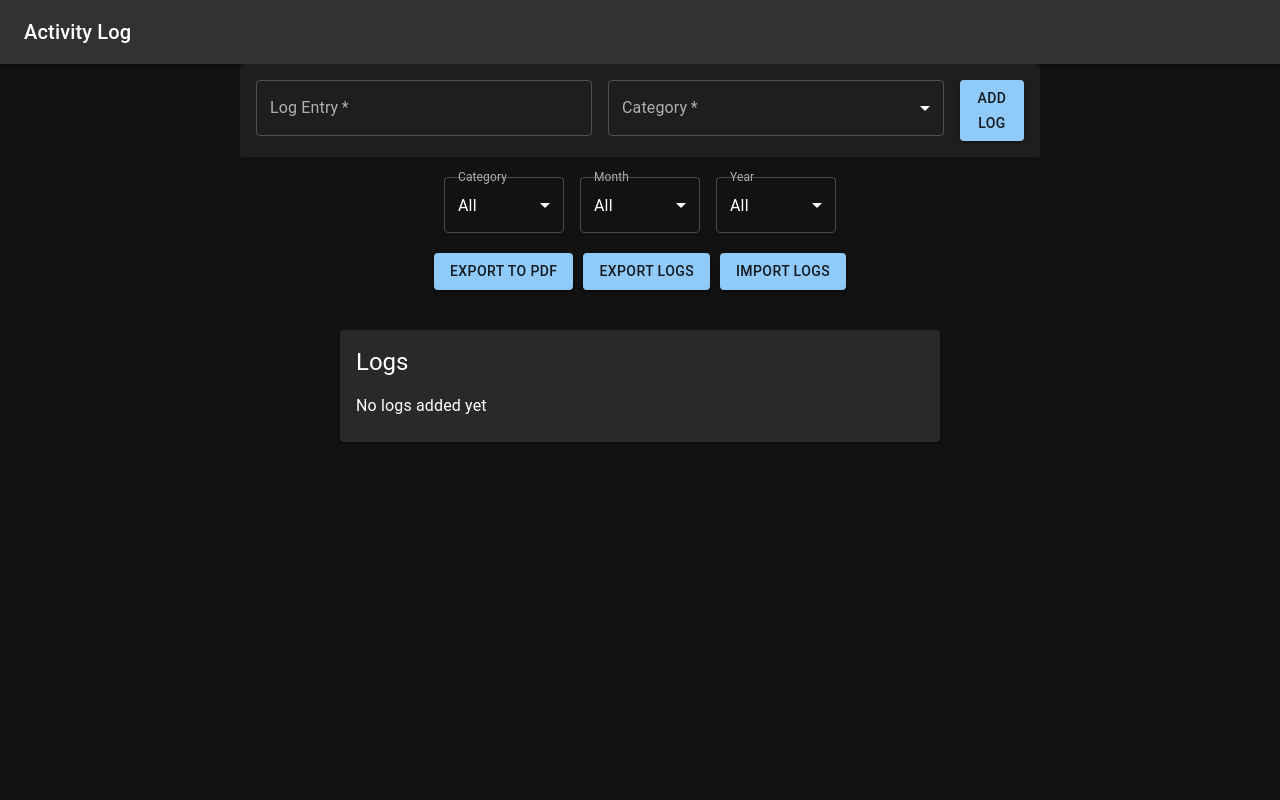
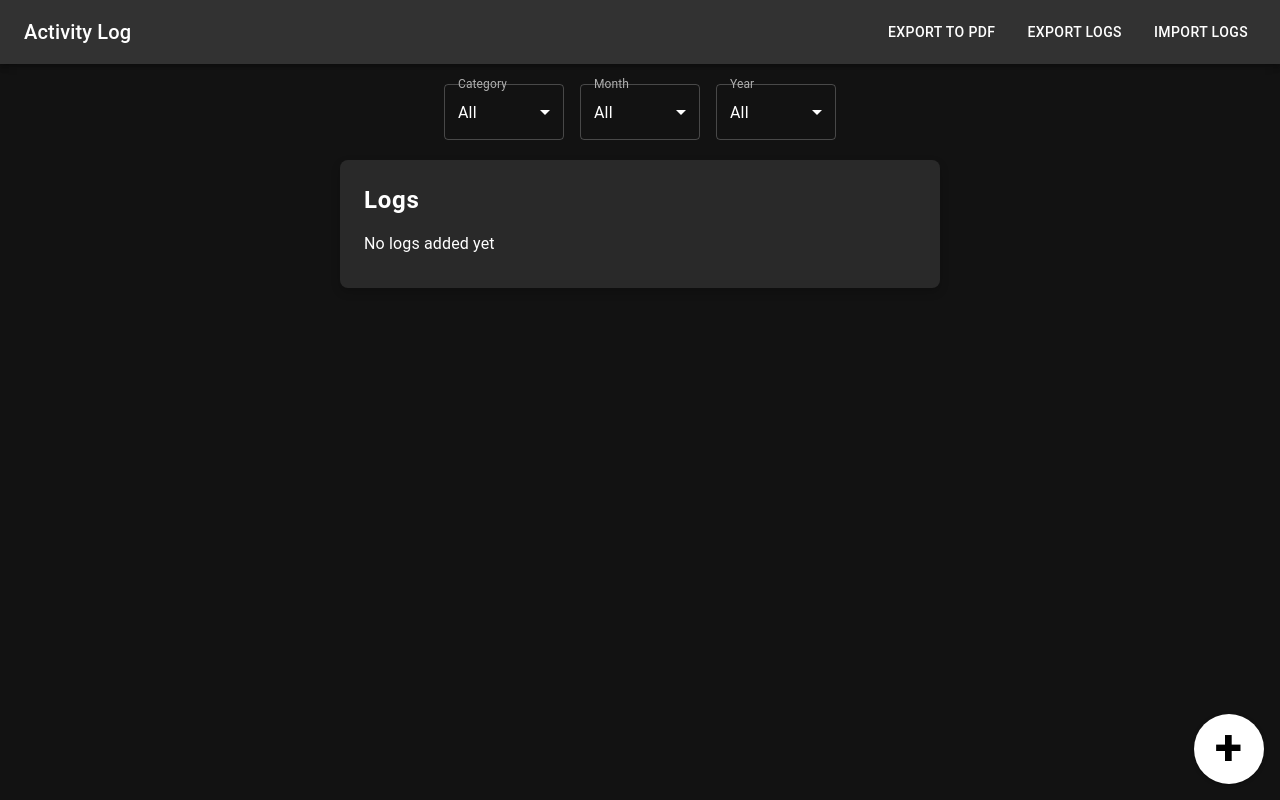
Before and after one commit to VedantKCSE/log-website, a React (Create React App) app: page / in a window 1280 px wide. Built offline with nearby package versions, Linux system fonts and the light colour scheme.

Commit message:
add log button shifted to right bottom and all download button added to navbar

```diff
--- a/src/App.js
+++ b/src/App.js
@@ -1,22 +1,11 @@
 import React, { useState, useEffect } from 'react';
-import { createTheme, ThemeProvider } from '@mui/material/styles';
-import CssBaseline from '@mui/material/CssBaseline';
+import { ThemeProvider, CssBaseline, Button, Box, Dialog, DialogTitle, DialogContent, DialogActions } from '@mui/material';
 import Navbar from './components/Navbar';
 import LogForm from './components/LogForm';
 import LogList from './components/LogList';
 import FilterBar from './components/FilterBar';
-import { Button, Box } from '@mui/material';
-import { jsPDF } from 'jspdf';
-
-const darkTheme = createTheme({
-  palette: {
-    mode: 'dark',
-    primary: { main: '#90caf9' }, // Blue color
-    secondary: { main: '#f48fb1' },
-    background: { default: '#121212', paper: '#1e1e1e' },
-    text: { primary: '#ffffff', secondary: '#b0b0b0' },
-  },
-});
+import { darkTheme } from './styles/theme';
+import { exportToPDF, exportLogs, importLogs } from './utils/exportUtils';
 
 function App() {
   const [logs, setLogs] = useState([]);
@@ -24,6 +13,7 @@ function App() {
   const [selectedCategory, setSelectedCategory] = useState('All');
   const [selectedMonth, setSelectedMonth] = useState('All');
   const [selectedYear, setSelectedYear] = useState('All');
+  const [openLogForm, setOpenLogForm] = useState(false); // Modal control state
 
   useEffect(() => {
     const storedLogs = localStorage.getItem('logs');
@@ -36,6 +26,7 @@ function App() {
     const updatedLogs = [newLog, ...logs];
     setLogs(updatedLogs);
     localStorage.setItem('logs', JSON.stringify(updatedLogs));
+    setOpenLogForm(false); // Close modal after log is added
   };
 
   useEffect(() => {
@@ -54,69 +45,54 @@ function App() {
     setFilteredLogs(filtered);
   }, [selectedCategory, selectedMonth, selectedYear, logs]);
 
-  // Export logs to PDF with improved formatting
-  const exportToPDF = () => {
-    const doc = new jsPDF();
-    doc.setFontSize(18);
-    doc.setTextColor(0, 0, 255); // Primary color (blue)
-    doc.text('Activity Logs', 105, 20, { align: 'center' });
-    doc.setFontSize(12);
-    doc.setTextColor(100); // Gray subtitle color
-    doc.text(`Category: ${selectedCategory}`, 105, 30, { align: 'center' });
-    doc.setFontSize(12);
-    let yPosition = 40;
-
-    if (filteredLogs.length === 0) {
-        doc.text('No logs available to display.', 10, yPosition);
-    } else {
-        filteredLogs.forEach((log) => {
-            const logText = `-> ${log.log}  ~   ${log.date}`;
-            const logTextWidth = doc.getTextWidth(logText); // Get the width of the log text
-            const pageWidth = doc.internal.pageSize.getWidth(); // Get the total page width
-            const categoryX = pageWidth - 10 - doc.getTextWidth(log.category); // Calculate x position for category
-
-            doc.setTextColor(0, 0, 255); // Blue for log and date
-            doc.text(logText, 10, yPosition);
-            doc.setTextColor(255, 0, 0); // Red for category
-            doc.text(log.category, categoryX, yPosition); // Place category inline at the end
-            yPosition += 6; // Adjust spacing for the next log
-        });
-    }
-
-    doc.save('logs.pdf');
-};
-
-
-  // Export logs as JSON
-  const exportLogs = () => {
-    const jsonLogs = JSON.stringify(logs);
-    const blob = new Blob([jsonLogs], { type: 'application/json' });
-    const link = document.createElement('a');
-    link.href = URL.createObjectURL(blob);
-    link.download = 'logs.json';
-    link.click();
-  };
-
-  // Import logs from JSON
-  const importLogs = (event) => {
-    const file = event.target.files[0];
-    if (file) {
-      const reader = new FileReader();
-      reader.onload = (e) => {
-        const importedLogs = JSON.parse(e.target.result);
-        const updatedLogs = [...importedLogs, ...logs]; // Append imported logs to existing logs
-        setLogs(updatedLogs);
-        localStorage.setItem('logs', JSON.stringify(updatedLogs));
-      };
-      reader.readAsText(file);
-    }
+  const handleImportLogs = (e) => {
+    importLogs(e, setLogs, logs);
   };
 
   return (
     <ThemeProvider theme={darkTheme}>
       <CssBaseline />
-      <Navbar />
-      <LogForm addLog={addLog} />
+
+      {/* Pass necessary props to Navbar */}
+      <Navbar
+        exportToPDF={() => exportToPDF(filteredLogs, selectedCategory)}
+        exportLogs={() => exportLogs(logs)}
+        importLogsHandler={handleImportLogs}
+      />
+
+      {/* Button to open the modal */}
+      <Box sx={{
+        // right bottom css
+        position: 'fixed',
+        bottom: 16,
+        right: 16,
+      }}>
+        <Button style={{
+          color: 'black',
+          backgroundColor: 'white',
+          width: '70px',
+          height: '70px',
+          fontSize: '50px',
+          fontWeight: 'bold',
+          borderRadius: '50%'
+        }} variant="contained" color="primary" onClick={() => setOpenLogForm(true)}>
+          +
+        </Button>
+      </Box>
+
+      {/* Modal for the LogForm */}
+      <Dialog open={openLogForm} onClose={() => setOpenLogForm(false)}>
+        <DialogTitle>Add a new Log</DialogTitle>
+        <DialogContent>
+          <LogForm addLog={addLog} />
+        </DialogContent>
+        <DialogActions>
+          <Button onClick={() => setOpenLogForm(false)} color="secondary">
+            Cancel
+          </Button>
+        </DialogActions>
+      </Dialog>
+
       <FilterBar
         selectedCategory={selectedCategory}
         setSelectedCategory={setSelectedCategory}
@@ -126,28 +102,6 @@ function App() {
         setSelectedYear={setSelectedYear}
       />
 
-      {/* Export to PDF Button */}
-      <Box sx={{ display: 'flex', justifyContent: 'center', margin: '20px 0' }}>
-        <Button variant="contained" onClick={exportToPDF} sx={{ marginBottom: '20px', marginRight: '10px' }}>
-          Export to PDF
-        </Button>
-        <Button variant="contained" onClick={exportLogs} sx={{ marginBottom: '20px', marginRight: '10px' }}>
-          Export Logs
-        </Button>
-        <input
-          type="file"
-          accept=".json"
-          onChange={importLogs}
-          style={{ display: 'none' }}
-          id="import-logs"
-        />
-        <label htmlFor="import-logs">
-          <Button variant="contained" component="span" sx={{ marginBottom: '20px' }}>
-            Import Logs
-          </Button>
-        </label>
-      </Box>
-
       <LogList logs={filteredLogs} />
     </ThemeProvider>
   );
--- a/src/components/FilterBar.js
+++ b/src/components/FilterBar.js
@@ -18,8 +18,14 @@ const months = [
 
 const FilterBar = ({ selectedCategory, setSelectedCategory, selectedMonth, setSelectedMonth, selectedYear, setSelectedYear }) => {
   return (
-    <Box sx={{ display: 'flex', justifyContent: 'center', margin: '20px 0' }}>
-      <FormControl sx={{ minWidth: 120, marginRight: 2 }}>
+    <Box sx={{
+      display: 'flex',
+      flexWrap: 'wrap',
+      justifyContent: 'center',
+      margin: '20px 0',
+      gap: 2
+    }}>
+      <FormControl sx={{ minWidth: 120 }}>
         <InputLabel>Category</InputLabel>
         <Select
           value={selectedCategory}
@@ -29,11 +35,10 @@ const FilterBar = ({ selectedCategory, setSelectedCategory, selectedMonth, setSe
           <MenuItem value="Learning">Learning</MenuItem>
           <MenuItem value="Courses">Courses</MenuItem>
           <MenuItem value="Work">Work</MenuItem>
-          {/* Add more categories as needed */}
         </Select>
       </FormControl>
 
-      <FormControl sx={{ minWidth: 120, marginRight: 2 }}>
+      <FormControl sx={{ minWidth: 120 }}>
         <InputLabel>Month</InputLabel>
         <Select
           value={selectedMonth}
--- a/src/components/LogList.js
+++ b/src/components/LogList.js
@@ -3,8 +3,15 @@ import { List, ListItem, ListItemText, Paper, Typography } from '@mui/material';
 
 const LogList = ({ logs }) => {
   return (
-    <Paper sx={{ margin: '20px auto', padding: 2, maxWidth: 600 }}>
-      <Typography variant="h5" gutterBottom>
+    <Paper
+      sx={{
+        margin: '20px auto',
+        padding: 3,
+        maxWidth: 600,
+        borderRadius: 2,
+        boxShadow: '0px 4px 10px rgba(0, 0, 0, 0.2)'
+      }}>
+      <Typography variant="h5" gutterBottom sx={{ fontWeight: 'bold', letterSpacing: '0.03em' }}>
         Logs
       </Typography>
       <List>
@@ -12,10 +19,18 @@ const LogList = ({ logs }) => {
           <Typography>No logs added yet</Typography>
         ) : (
           logs.map((log, index) => (
-            <ListItem key={index}>
+            <ListItem
+              key={index}
+              sx={{
+                padding: 2,
+                borderBottom: '1px solid rgba(255, 255, 255, 0.12)',
+                ':last-child': { borderBottom: 'none' }
+              }}>
               <ListItemText
                 primary={log.log}
                 secondary={`${log.category} | ${log.date}`}
+                primaryTypographyProps={{ fontWeight: '500', color: 'white' }}
+                secondaryTypographyProps={{ color: 'rgba(255, 255, 255, 0.6)' }}
               />
             </ListItem>
           ))
--- a/src/components/Navbar.js
+++ b/src/components/Navbar.js
@@ -1,13 +1,89 @@
-import React from 'react';
-import { AppBar, Toolbar, Typography } from '@mui/material';
+import React, { useState } from 'react';
+import { AppBar, Toolbar, Typography, Button, Box, IconButton, Drawer, List, ListItem, ListItemText, useMediaQuery } from '@mui/material';
+import MenuIcon from '@mui/icons-material/Menu';
+import { useTheme } from '@mui/material/styles';
 
-const Navbar = () => {
+const Navbar = ({ exportToPDF, exportLogs, importLogsHandler }) => {
+  const theme = useTheme();
+  const isMobile = useMediaQuery(theme.breakpoints.down('sm')); // Detects if the screen is small (mobile)
+  const [drawerOpen, setDrawerOpen] = useState(false); // State for drawer
+
+  const toggleDrawer = (open) => (event) => {
+    if (event.type === 'keydown' && (event.key === 'Tab' || event.key === 'Shift')) {
+      return;
+    }
+    setDrawerOpen(open);
+  };
+
+  const drawerItems = (
+    <List>
+      <ListItem button onClick={exportToPDF}>
+        <ListItemText primary="Export to PDF" />
+      </ListItem>
+      <ListItem button onClick={exportLogs}>
+        <ListItemText primary="Export Logs" />
+      </ListItem>
+      <ListItem button>
+        <label htmlFor="import-logs-drawer">
+          <ListItemText primary="Import Logs" />
+        </label>
+        <input
+          type="file"
+          accept=".json"
+          onChange={importLogsHandler}
+          style={{ display: 'none' }}
+          id="import-logs-drawer"
+        />
+      </ListItem>
+    </List>
+  );
+
   return (
     <AppBar position="static">
       <Toolbar>
+        {/* Logo or title */}
         <Typography variant="h6" component="div" sx={{ flexGrow: 1 }}>
           Activity Log
         </Typography>
+
+        {isMobile ? (
+          // Mobile view - Show a menu icon and open drawer
+          <>
+            <IconButton
+              edge="start"
+              color="inherit"
+              aria-label="menu"
+              onClick={toggleDrawer(true)}
+            >
+              <MenuIcon />
+            </IconButton>
+            <Drawer anchor="right" open={drawerOpen} onClose={toggleDrawer(false)}>
+              {drawerItems}
+            </Drawer>
+          </>
+        ) : (
+          // Desktop view - Show buttons directly in the navbar
+          <Box sx={{ display: 'flex', gap: 2 }}>
+            <Button color="inherit" onClick={exportToPDF}>
+              Export to PDF
+            </Button>
+            <Button color="inherit" onClick={exportLogs}>
+              Export Logs
+            </Button>
+            <input
+              type="file"
+              accept=".json"
+              onChange={importLogsHandler}
+              style={{ display: 'none' }}
+              id="import-logs-navbar"
+            />
+            <label htmlFor="import-logs-navbar">
+              <Button color="inherit" component="span">
+                Import Logs
+              </Button>
+            </label>
+          </Box>
+        )}
       </Toolbar>
     </AppBar>
   );
--- /dev/null
+++ b/src/styles/theme.js
@@ -0,0 +1,11 @@
+import { createTheme } from '@mui/material/styles';
+
+export const darkTheme = createTheme({
+    palette: {
+        mode: 'dark',
+        primary: { main: '#90caf9' }, // Blue color
+        secondary: { main: '#f48fb1' },
+        background: { default: '#121212', paper: '#1e1e1e' },
+        text: { primary: '#ffffff', secondary: '#b0b0b0' },
+    },
+});
--- /dev/null
+++ b/src/utils/exportUtils.js
@@ -0,0 +1,55 @@
+import { jsPDF } from 'jspdf';
+
+export const exportToPDF = (filteredLogs, selectedCategory) => {
+    const doc = new jsPDF();
+    doc.setFontSize(18);
+    doc.setTextColor(0, 0, 255); // Primary color (blue)
+    doc.text('Activity Logs', 105, 20, { align: 'center' });
+    doc.setFontSize(12);
+    doc.setTextColor(100); // Gray subtitle color
+    doc.text(`Category: ${selectedCategory}`, 105, 30, { align: 'center' });
+    doc.setFontSize(12);
+    let yPosition = 40;
+
+    if (filteredLogs.length === 0) {
+        doc.text('No logs available to display.', 10, yPosition);
+    } else {
+        filteredLogs.forEach((log) => {
+            const logText = `-> ${log.log}  ~   ${log.date}`;
+            // const logTextWidth = doc.getTextWidth(logText);
+            const pageWidth = doc.internal.pageSize.getWidth();
+            const categoryX = pageWidth - 10 - doc.getTextWidth(log.category);
+
+            doc.setTextColor(0, 0, 255);
+            doc.text(logText, 10, yPosition);
+            doc.setTextColor(255, 0, 0);
+            doc.text(log.category, categoryX, yPosition);
+            yPosition += 6;
+        });
+    }
+
+    doc.save('logs.pdf');
+};
+
+export const exportLogs = (logs) => {
+    const jsonLogs = JSON.stringify(logs);
+    const blob = new Blob([jsonLogs], { type: 'application/json' });
+    const link = document.createElement('a');
+    link.href = URL.createObjectURL(blob);
+    link.download = 'logs.json';
+    link.click();
+};
+
+export const importLogs = (event, setLogs, logs) => {
+    const file = event.target.files[0];
+    if (file) {
+        const reader = new FileReader();
+        reader.onload = (e) => {
+            const importedLogs = JSON.parse(e.target.result);
+            const updatedLogs = [...importedLogs, ...logs]; // Append imported logs to existing logs
+            setLogs(updatedLogs);
+            localStorage.setItem('logs', JSON.stringify(updatedLogs));
+        };
+        reader.readAsText(file);
+    }
+};
```
